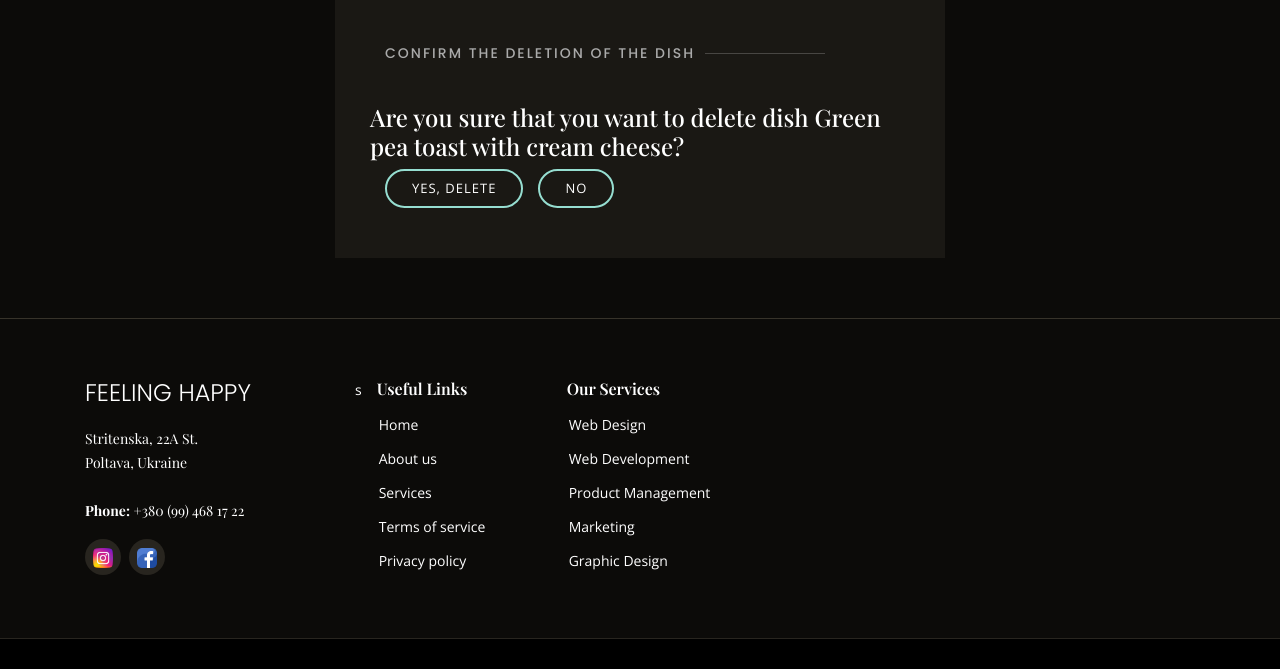
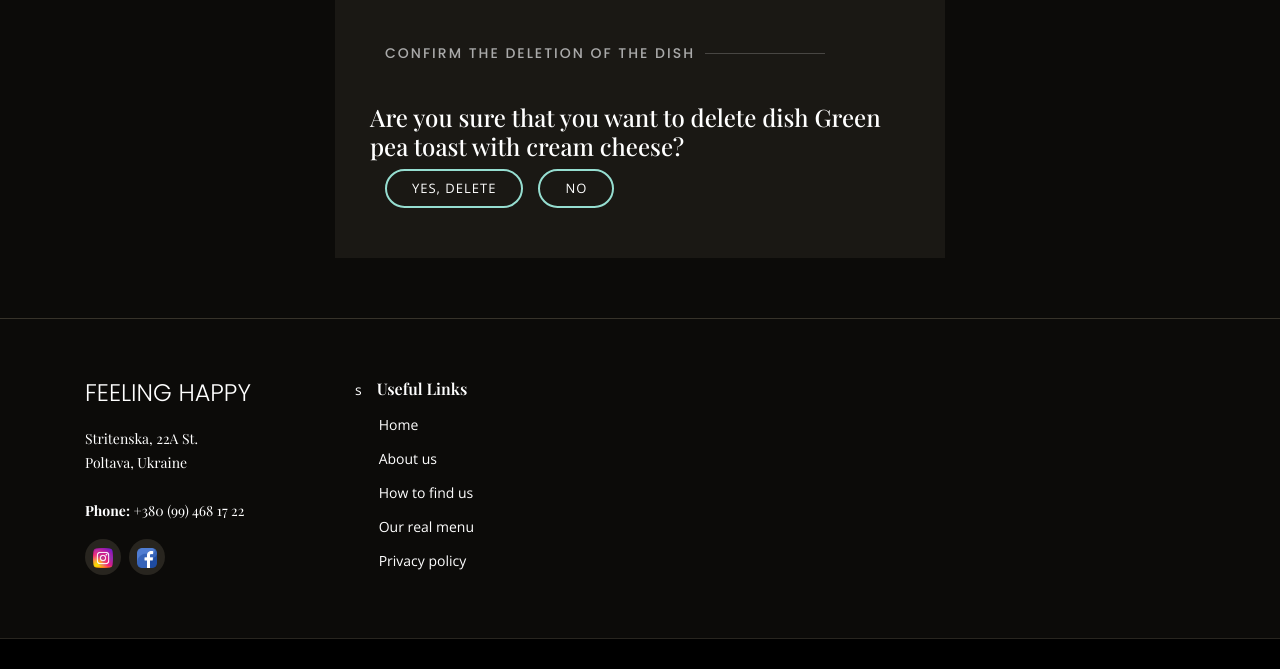
Before and after one commit to OlhaTryhub/cafe-web-site, a Django app: page /dish/1/delete/ in a window 1280 px wide. Shown: the part 149-818 px from the top of the page. Run offline with Django 4.2, Linux system fonts and the light colour scheme; a user stored in the database is signed in; data comes from the database, SQL or seed files in the repository; some libraries are stand-ins or nearby versions; some web fonts are replaced.

Commit message:
Add real links to footer

```diff
--- a/templates/includes/footer.html
+++ b/templates/includes/footer.html
@@ -21,22 +21,15 @@
           <div class="col-lg-2 col-md-6 footer-links">
             <h4>Useful Links</h4>
             <ul>
-              <li><i class="bx bx-chevron-right"></i> <a href="#">Home</a></li>
-              <li><i class="bx bx-chevron-right"></i> <a href="#">About us</a></li>
-              <li><i class="bx bx-chevron-right"></i> <a href="#">Services</a></li>
-              <li><i class="bx bx-chevron-right"></i> <a href="#">Terms of service</a></li>
-              <li><i class="bx bx-chevron-right"></i> <a href="#">Privacy policy</a></li>
-            </ul>
-          </div>
-
-          <div class="col-lg-3 col-md-6 footer-links">
-            <h4>Our Services</h4>
-            <ul>
-              <li><i class="bx bx-chevron-right"></i> <a href="#">Web Design</a></li>
-              <li><i class="bx bx-chevron-right"></i> <a href="#">Web Development</a></li>
-              <li><i class="bx bx-chevron-right"></i> <a href="#">Product Management</a></li>
-              <li><i class="bx bx-chevron-right"></i> <a href="#">Marketing</a></li>
-              <li><i class="bx bx-chevron-right"></i> <a href="#">Graphic Design</a></li>
+              <li><i class="bx bx-chevron-right"></i> <a href="{% url 'index' %}">Home</a></li>
+              <li><i class="bx bx-chevron-right"></i> <a href="https://feeling-happy.business.site/">About us</a></li>
+              <li><i class="bx bx-chevron-right"></i>
+                <a href="https://www.google.com/maps/place/%D0%9A%D0%B0%D1%84%D0%B5+Feeling+Happy/@49.5864663,34.5575864,17z/data=!3m1!4b1!4m6!3m5!1s0x40d8255c435aea07:0xc6aa9a9d68ec69db!8m2!3d49.5864663!4d34.5601613!16s%2Fg%2F11j35ktr1h?entry=ttu">
+                  How to find us
+                </a>
+              </li>
+              <li><i class="bx bx-chevron-right"></i> <a href="https://feeling.choiceqr.com/menu">Our real menu</a></li>
+              <li><i class="bx bx-chevron-right"></i> <a href="https://responsiblecafes.org/privacy-policy/">Privacy policy</a></li>
             </ul>
           </div>
         </div>
```
